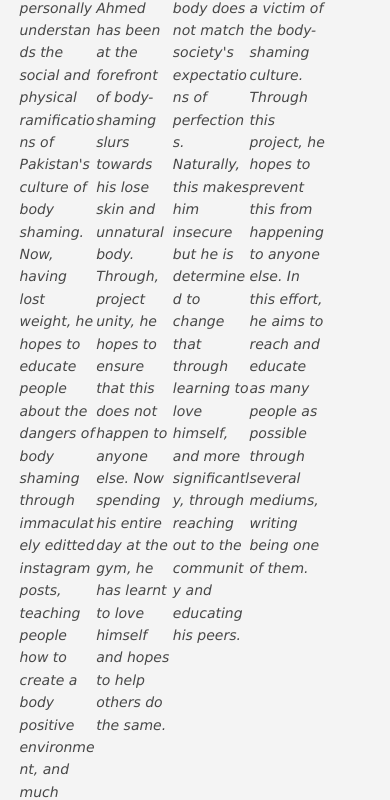
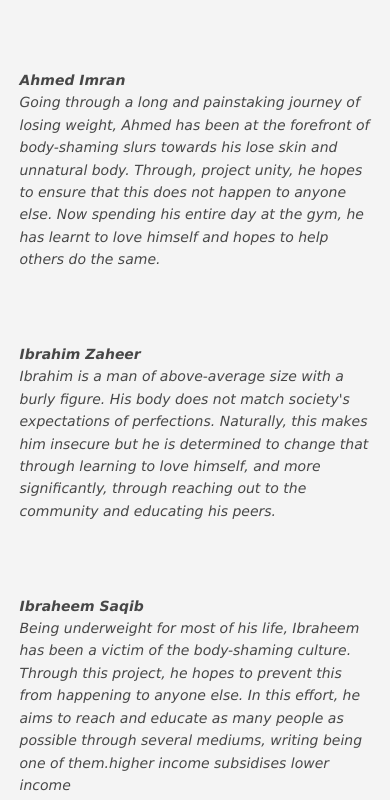
Before and after one commit to project-unity-pk/Project-Unity-Blog, a plain HTML site: page index.html in a window 390 px wide. Shown: the part 1921-2721 px from the top of the page. Drawn offline with Linux system fonts and the light colour scheme; files that its build step writes are made by us from their sources; files whose address does not match are found by name.

Commit message:
Update index.html
phone compatibility improved

```diff
--- a/index.html
+++ b/index.html
@@ -123,17 +123,20 @@
       <h6 class="heading font-x2">Founders</h6>
     </div>
     <ul class="nospace group team sd-third">
-      <li class="one_quarter first">
+      <li class="">
           <figcaption><strong>Zain Khurram</strong> <br> <em>Having been overweight in the past, Zain deeply and personally understands the social and physical ramifications of Pakistan's culture of body shaming. Now, having lost weight, he hopes to educate people about the dangers of body shaming through immaculately editted instagram posts, teaching people how to create a body positive environment, and much more.</figcaption>
       </li>
-      <li class="one_quarter">
+      <br>
+      <li class="">
           <figcaption><strong>Ahmed Imran</strong> <br> <em>Going through a long and painstaking journey of losing weight, Ahmed has been at the forefront of body-shaming slurs towards his lose skin and unnatural body. Through, project unity, he hopes to ensure that this does not happen to anyone else. Now spending his entire day at the gym, he has learnt to love himself and hopes to help others do the same.</em></figcaption>
       </li>
-      <li class="one_quarter">
+      <br>
+      <li class="">
           <figcaption><strong>Ibrahim Zaheer</strong> <br> <em>Ibrahim is a man of above-average size with a burly figure. His body does not match society's expectations of perfections. Naturally, this makes him insecure but he is determined to change that through learning to love himself, and more significantly, through reaching out to the community and educating his peers.</em></figcaption>
       </li>
-      <li class="one_quarter">
-          <figcaption><strong>Ibraheem Saqib</strong> <br> <em>Being underweight for most of his life, Ibraheem has been a victim of the body-shaming culture. Through this project, he hopes to prevent this from happening to anyone else. In this effort, he aims to reach and educate as many people as possible through several mediums, writing being one of them.</em></figcaption>
+      <br>
+      <li class="">
+          <figcaption><strong>Ibraheem Saqib</strong> <br> <em>Being underweight for most of his life, Ibraheem has been a victim of the body-shaming culture. Through this project, he hopes to prevent this from happening to anyone else. In this effort, he aims to reach and educate as many people as possible through several mediums, writing being one of them.higher income subsidises lower income</em></figcaption>
       </li>
     </ul>
     <!-- ################################################################################################ -->
```
